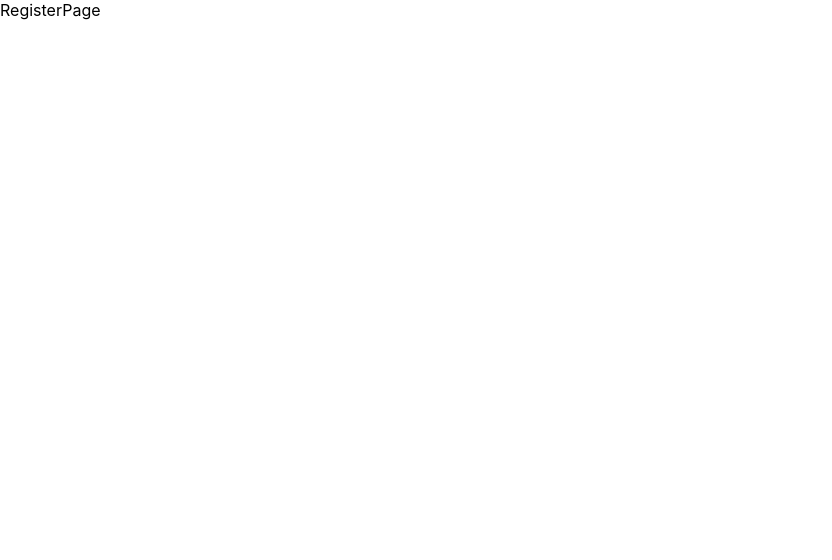
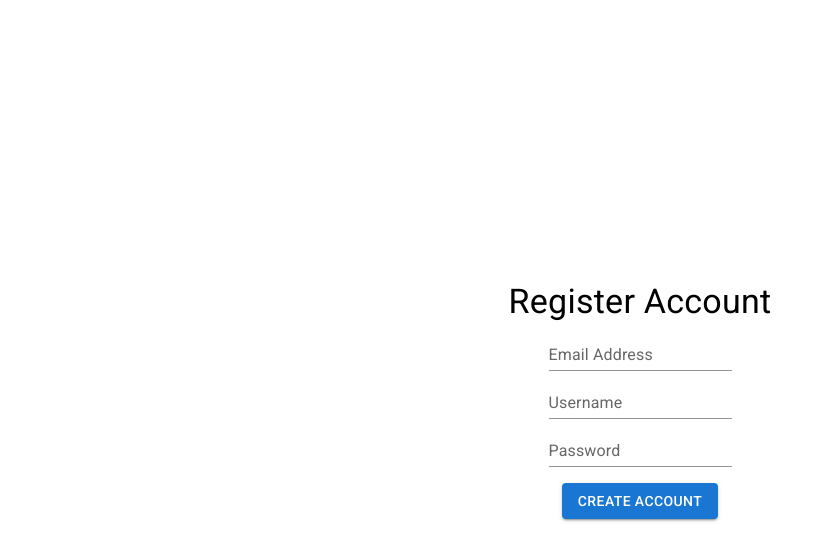
Before and after one commit to henrywilsdon/seap-group-assignment, a React (Create React App) app in the folder client/: page /register in a window 1280 px wide. Shown: the top 560 px of the page, without its empty margins (0-832 px from the left). Built offline with nearby package versions, Linux system fonts and the light colour scheme.

Commit message:
Added Basic Register Page with navi from login

```diff
--- /dev/null
+++ b/client/src/user/RegisterPage.css
@@ -0,0 +1,11 @@
+.RegisterPage {
+    text-align: center;
+    background-color: #ffffff;
+    min-height: 100vh;
+    display: flex;
+    flex-direction: column;
+    align-items: center;
+    justify-content: center;
+    font-size: calc(10px + 2vmin);
+    color: black;
+}
--- a/client/src/user/RegisterPage.tsx
+++ b/client/src/user/RegisterPage.tsx
@@ -1,7 +1,67 @@
-import React from 'react';
+import { useContext, useState } from 'react';
+import { Button, TextField, Typography } from '@mui/material';
+import './RegisterPage.css';
+import UserContext from '../user/UserContext';
 
 type Props = {};
 
 export default function RegisterPage({}: Props) {
-    return <div>RegisterPage</div>;
+    const { register } = useContext(UserContext);
+    const [username, setUsername] = useState('');
+    const [email, setEmail] = useState('');
+    const [password, setPassword] = useState('');
+
+    //username
+    const handleName = (event: any) => {
+        setUsername(event.target.value);
+    };
+
+    //email
+    const handleEmail = (event: any) => {
+        setEmail(event.target.value);
+    };
+
+    //password
+
+    const handlePassword = (event: any) => {
+        setPassword(event.target.value);
+    };
+    //button click
+    const handleClick = (event: any) => {
+        register(username, email, password);
+    };
+
+    return (
+        <div className="RegisterPage">
+            <Typography variant="h4">Register Account</Typography>
+            <TextField
+                color="primary"
+                variant="standard"
+                label="Email Address"
+                value={email}
+                onChange={handleEmail}
+            />
+
+            <TextField
+                color="primary"
+                variant="standard"
+                label="Username"
+                value={username}
+                onChange={handleName}
+            />
+
+            <TextField
+                color="primary"
+                variant="standard"
+                label="Password"
+                value={password}
+                onChange={handlePassword}
+                sx={{ marginBottom: 2 }}
+            />
+
+            <Button variant="contained" onClick={handleClick}>
+                Create Account
+            </Button>
+        </div>
+    );
 }
```
